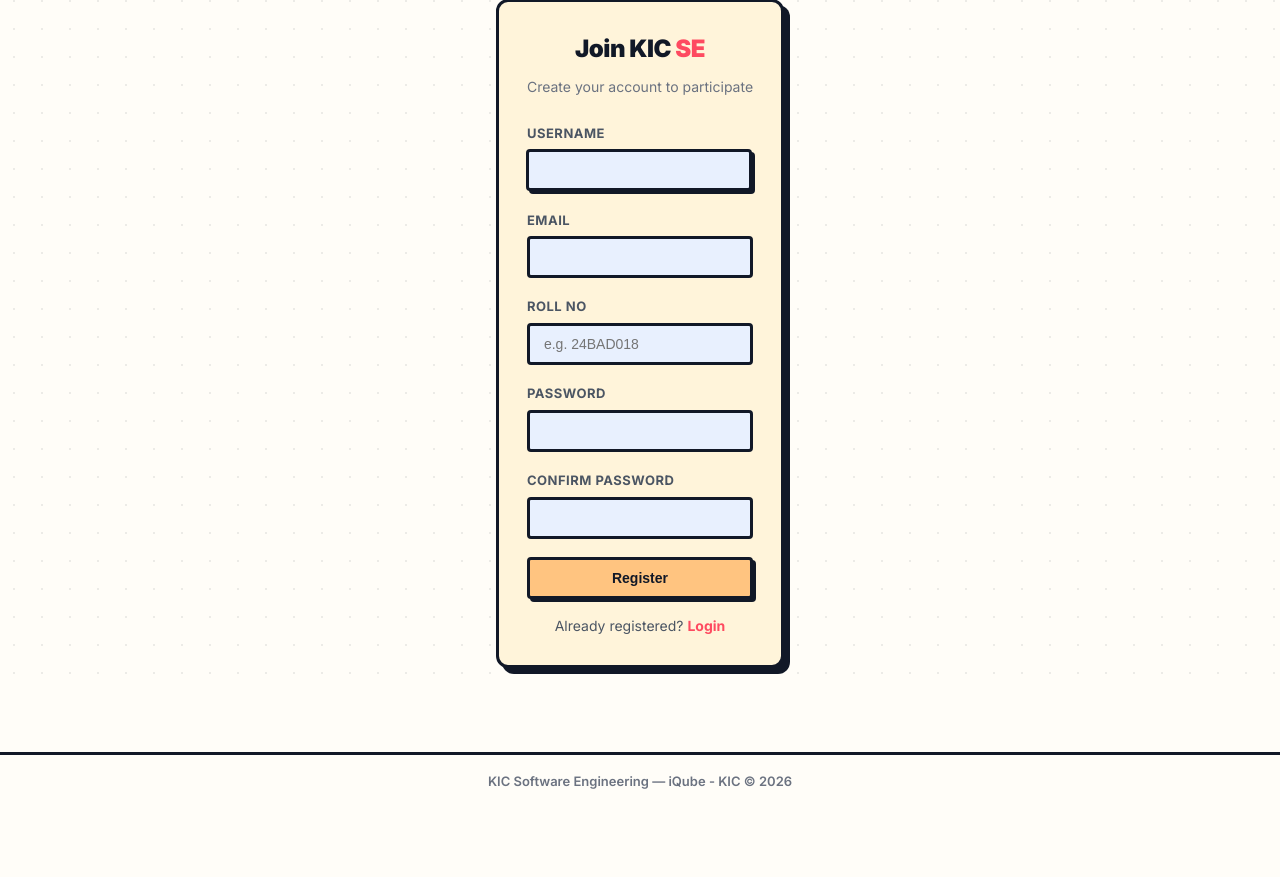
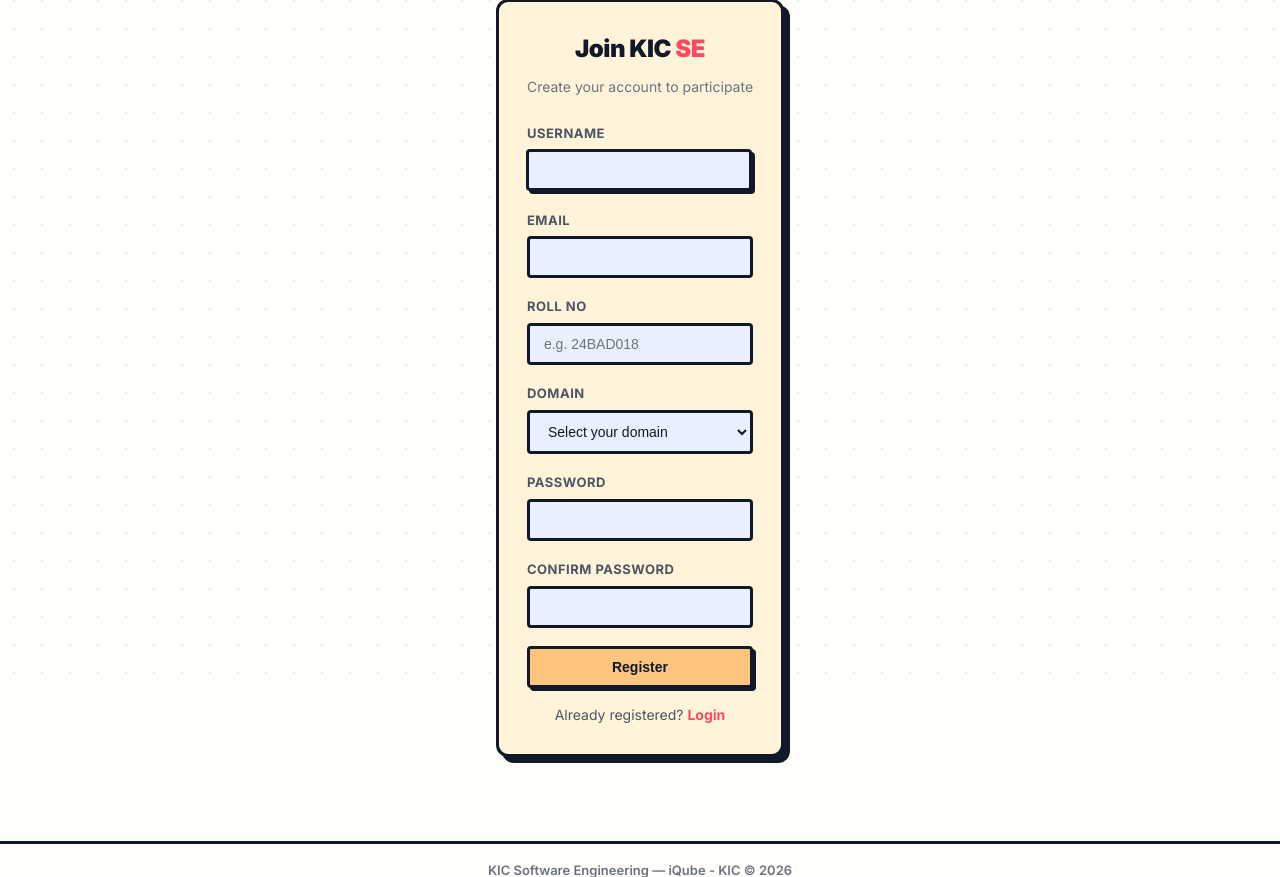
Before and after one commit to Abinesh2418/KIC-SE-2026, a Django app: page /register/ in a window 1280 px wide. Shown: the part 125-1002 px from the top of the page. Before the commit the page ends 914 px from the top, so only its background shows below. Run offline with Django 5.2, Linux system fonts and the light colour scheme.

```diff
--- a/Round 1/quiz/constants.py
+++ b/Round 1/quiz/constants.py
@@ -19,7 +19,7 @@ SECTION_TOTALS_BY_DOMAIN = {
         'PURE AI': 25, 'AI+DEV': 5,  'AI+CYBER': 5,
         'PURE WEB': 50, 'WEB+CYBER': 10, 'WEB+DEV': 10, 'DBMS': 5,
     },
-    'Web & App Dev': {
+    'Web & App Development': {
         'PURE AI': 50, 'AI+DEV': 10, 'AI+CYBER': 10,
         'PURE WEB': 25, 'WEB+CYBER': 5,  'WEB+DEV': 5,  'DBMS': 5,
     },
@@ -42,6 +42,6 @@ def get_multiplier(domain, section):
         return 1
     if domain == 'AIML' and section in WEB_SECTIONS:
         return 2
-    if domain == 'Web & App Dev' and section in AI_SECTIONS:
+    if domain == 'Web & App Development' and section in AI_SECTIONS:
         return 2
     return 1
--- a/Round 1/quiz/forms.py
+++ b/Round 1/quiz/forms.py
@@ -3,6 +3,13 @@ from django.contrib.auth import get_user_model
 from django.contrib.auth.forms import UserCreationForm
 
 User = get_user_model()
+
+
+DOMAIN_CHOICES = [
+    ('', 'Select your domain'),
+    ('AIML', 'AIML'),
+    ('Web & App Development', 'Web & App Development'),
+]
 
 
 class ParticipantRegisterForm(UserCreationForm):
@@ -11,6 +18,7 @@ class ParticipantRegisterForm(UserCreationForm):
         max_length=20, required=True,
         widget=forms.TextInput(attrs={'placeholder': 'e.g. 24BAD018'})
     )
+    domain = forms.ChoiceField(choices=DOMAIN_CHOICES, required=True)
 
     class Meta:
         model = User
@@ -26,6 +34,9 @@ class ParticipantRegisterForm(UserCreationForm):
         self.fields['roll_no'].widget.attrs.update({
             'class': 'form-input',
             'autocomplete': 'off',
+        })
+        self.fields['domain'].widget.attrs.update({
+            'class': 'form-input',
         })
 
 
--- a/Round 1/quiz/templates/quiz/register.html
+++ b/Round 1/quiz/templates/quiz/register.html
@@ -40,6 +40,10 @@
                     {{ form.roll_no }}
                 </div>
                 <div class="form-group">
+                    <label class="form-label">Domain</label>
+                    {{ form.domain }}
+                </div>
+                <div class="form-group">
                     <label class="form-label">Password</label>
                     {{ form.password1 }}
                 </div>
--- a/Round 1/quiz/views.py
+++ b/Round 1/quiz/views.py
@@ -33,6 +33,7 @@ def register(request):
                 user=user,
                 event=event,
                 roll_no=form.cleaned_data.get('roll_no', ''),
+                domain=form.cleaned_data.get('domain', ''),
             )
             messages.success(request, 'Registration successful! Please wait for admin approval.')
             return redirect('quiz:login')
```
